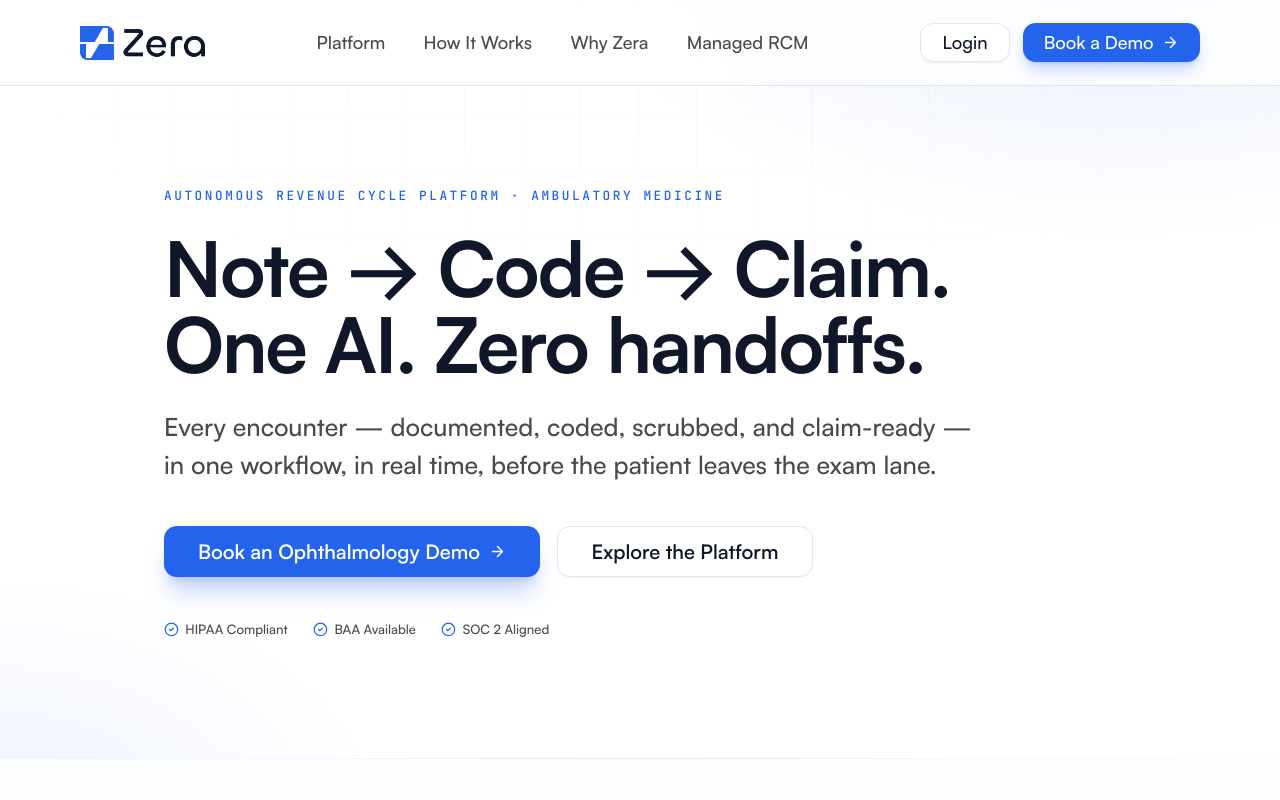
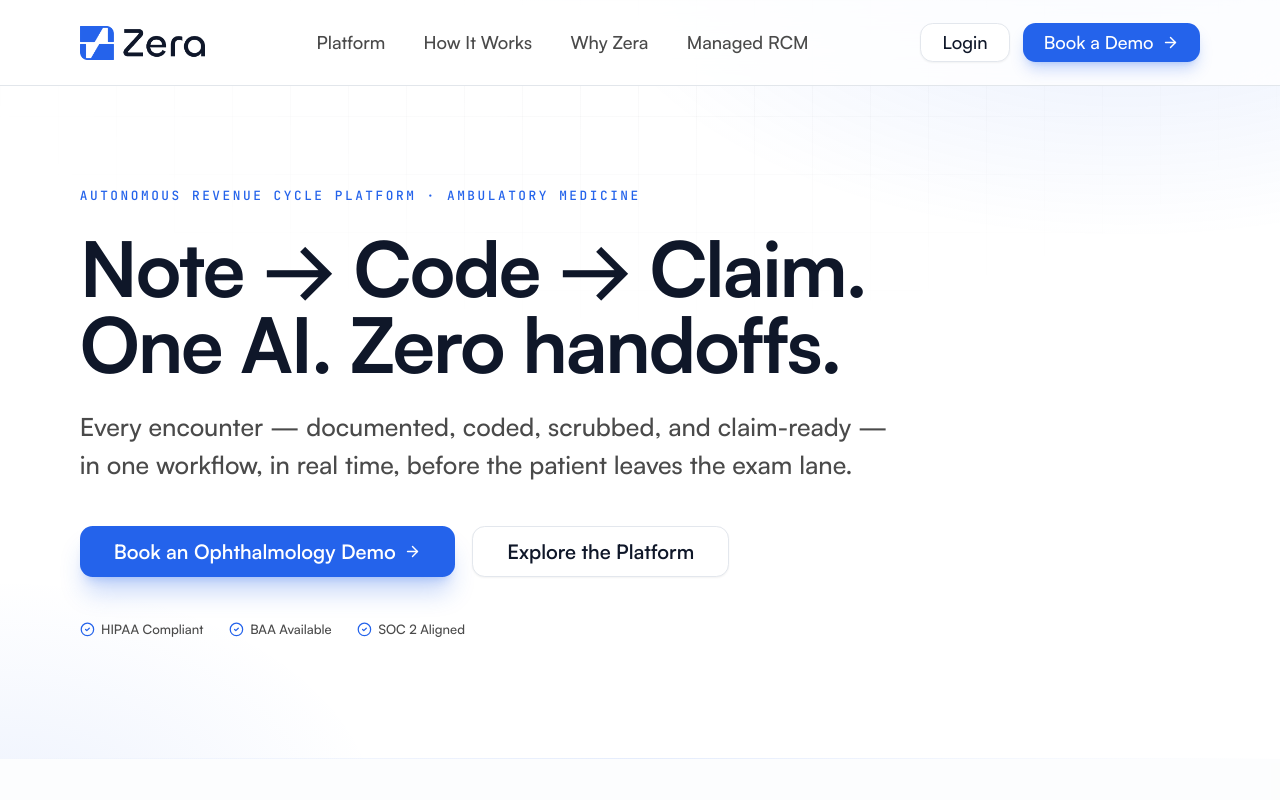
Before and after one commit to nuscript-zera/zera-website, a Next.js app: page / in a window 1280 px wide. Shown: the top 800 px of the page. Built offline with nearby package versions, Linux system fonts and the light colour scheme.

Commit message:
Home hero: left-align content to match internal hero width

```diff
--- a/components/home/ZeraHeroSection.tsx
+++ b/components/home/ZeraHeroSection.tsx
@@ -9,7 +9,7 @@
   return (
     <section className="hero-surface relative pt-32 pb-20 lg:pt-44 lg:pb-28 overflow-hidden">
       <div className="max-w-[1180px] mx-auto px-4 md:px-[1.5938rem] lg:px-[1.75rem]">
-        <div className="max-w-4xl mx-auto">
+        <div className="max-w-4xl">
           <motion.p
             initial={{ opacity: 0, y: 20 }}
             animate={{ opacity: 1, y: 0 }}
```
